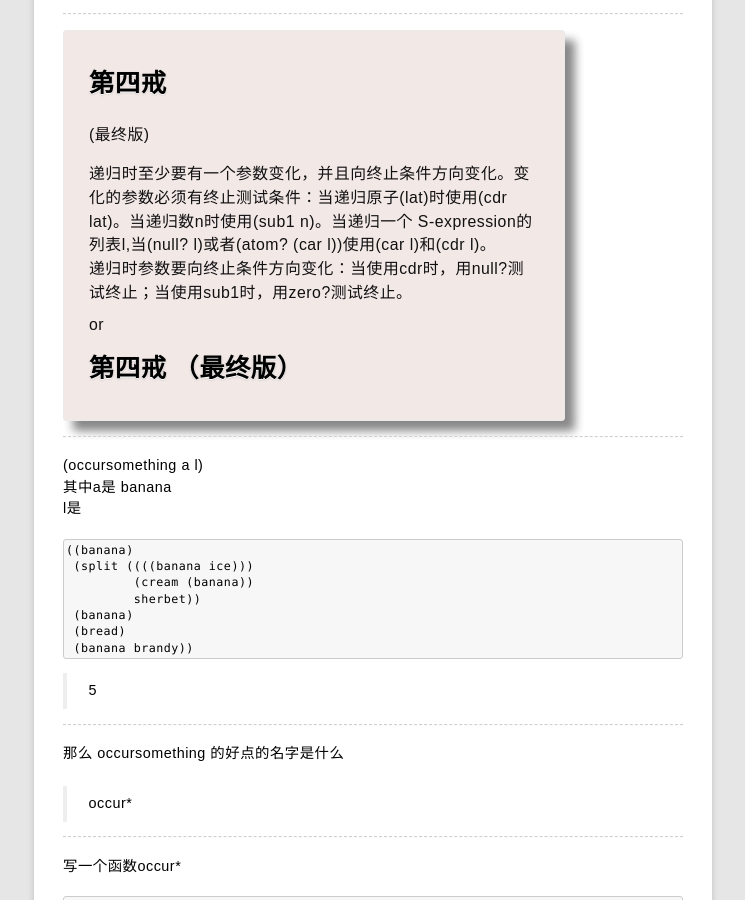
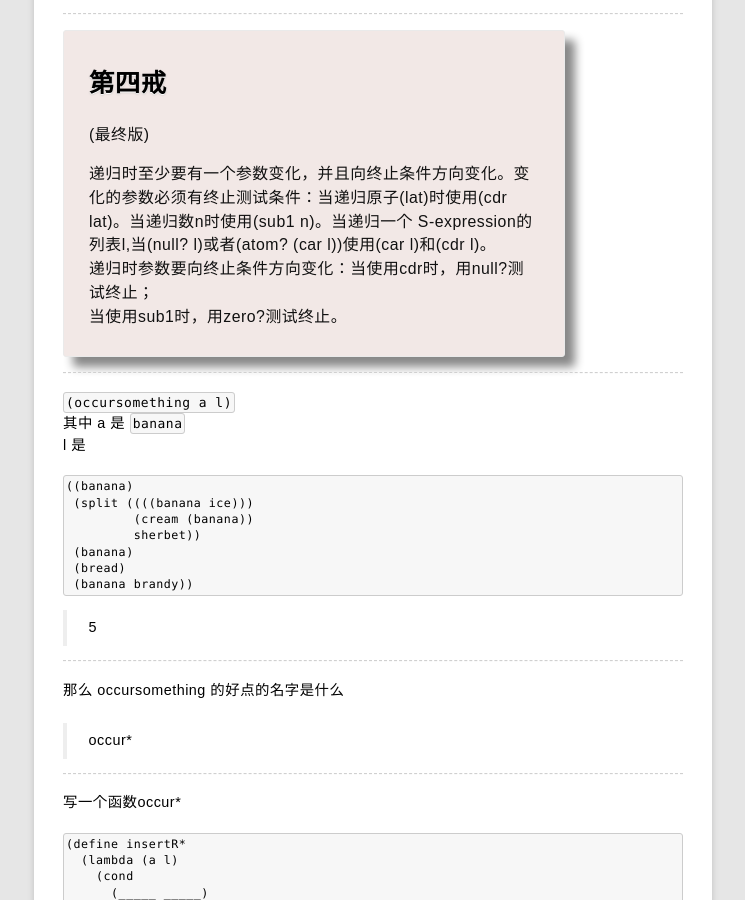
Before and after one commit to rhuichao/uternet.github.io, a Jekyll site: the page built from TLS/05.md, in a window 1280 px wide and 900 px high, scrolled down 3225 px. Shown: the whole window, without its empty margins (267-1012 px from the left). Built offline with Jekyll 4.4.1, drawn with Linux system fonts in a browser that asks for light colours; some web fonts are replaced; Markdown is read by kramdown in place of the engine named in the settings.

Commit message:
new document posted

````diff
--- a/TLS/05.md
+++ b/TLS/05.md
@@ -190,17 +190,17 @@ How are `insertR*` and `rember*` similar?
 
 <p>递归时至少要有一个参数变化，并且向终止条件方向变化。变化的参数必须有终止测试条件：当递归原子(lat)时使用(cdr lat)。当递归数n时使用(sub1 n)。当递归一个 S-expression的列表l,当(null? l)或者(atom? (car l))使用(car l)和(cdr l)。<br>
 
-递归时参数要向终止条件方向变化：当使用cdr时，用null?测试终止；当使用sub1时，用zero?测试终止。</p>
-or
-<h1>第四戒 （最终版）</h1>
+递归时参数要向终止条件方向变化：当使用cdr时，用null?测试终止；<br>
+当使用sub1时，用zero?测试终止。</p>
+
 </div>
 
 ------------------
 
 
-(occursomething a l)
-其中a是 banana
-l是
+`(occursomething a l)`
+其中 a 是 `banana`
+l 是
 
 ```
 ((banana)
````
